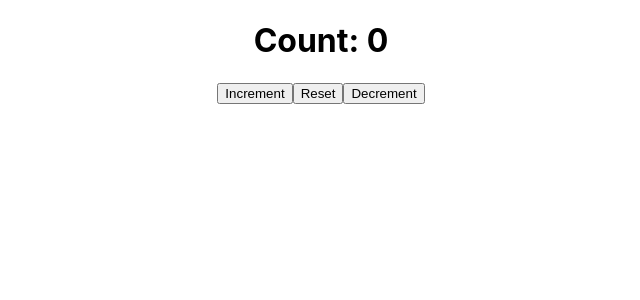
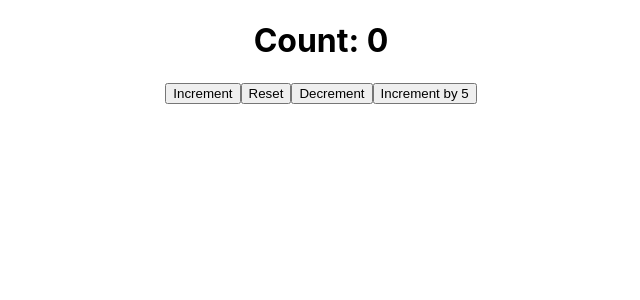
Before and after one commit to Bivek10/React-R-D, a React (Create React App) app: page / in a window 1280 px wide. Shown: the top 300 px of the page, without its empty margins (319-959 px from the left). Built offline with nearby package versions, Linux system fonts and the light colour scheme.

Commit message:
access previous state and update new state

```diff
--- a/src/components/HookCouterTwo.js
+++ b/src/components/HookCouterTwo.js
@@ -5,12 +5,21 @@
 
   const [count, setCount] = useState(initialCount);
 
+  const incrementFive = () => {
+    for (let i = 0; i < 5; i++) {
+      setCount((prevCount) => prevCount + 1);
+    }
+  };
+
   return (
     <div>
       <h1>Count: {count}</h1>
-      <button onClick={() => setCount(count + 1)}> Increment</button>
-      <button onClick={() => setCount(initialCount)}> Reset</button>
-      <button onClick={() => setCount(count - 1)}> Decrement </button>
+      <button onClick={() => setCount(prevCount => prevCount+1)}> Increment</button>
+      <button onClick={() => setCount(prevCount => prevCount=0)}> Reset</button>
+
+      <button onClick={() => setCount(prevCount=> prevCount-1)}> Decrement </button>
+
+      <button onClick={incrementFive}> Increment by 5 </button>
     </div>
   );
 }
```
